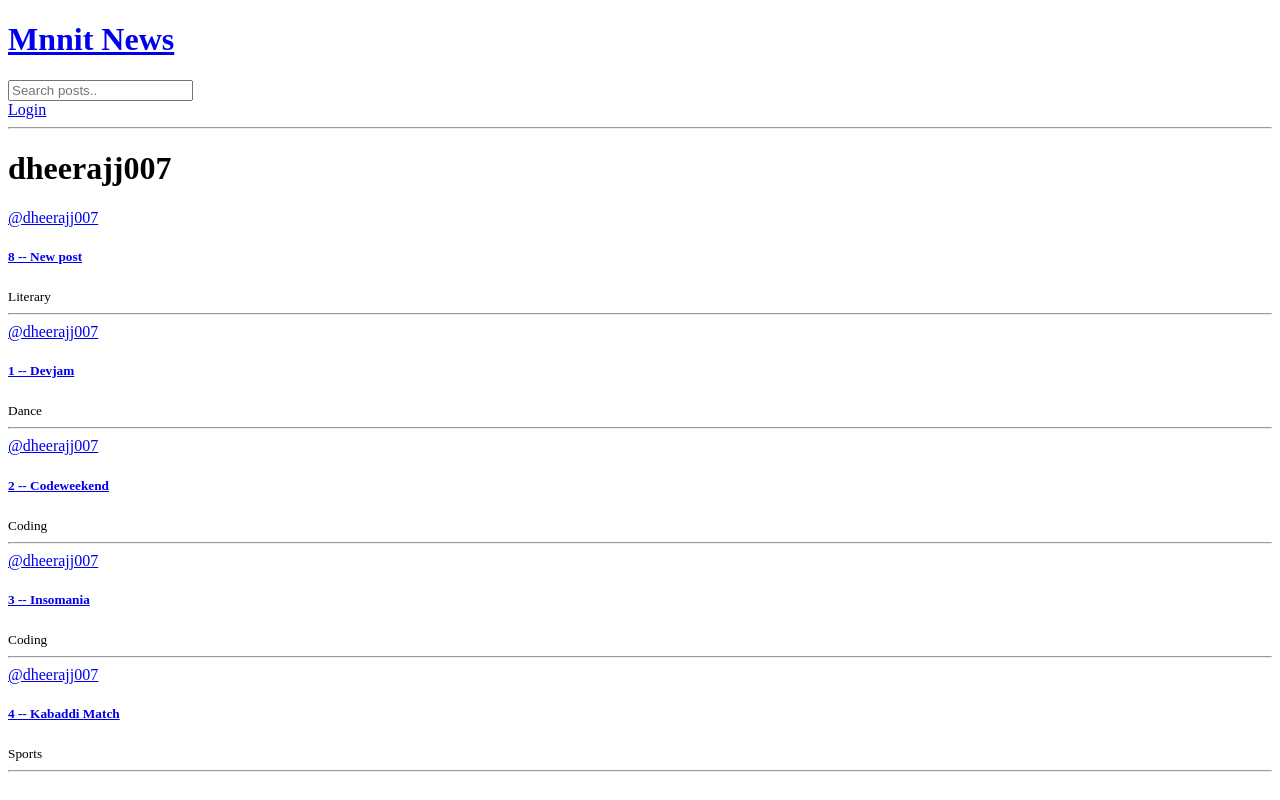
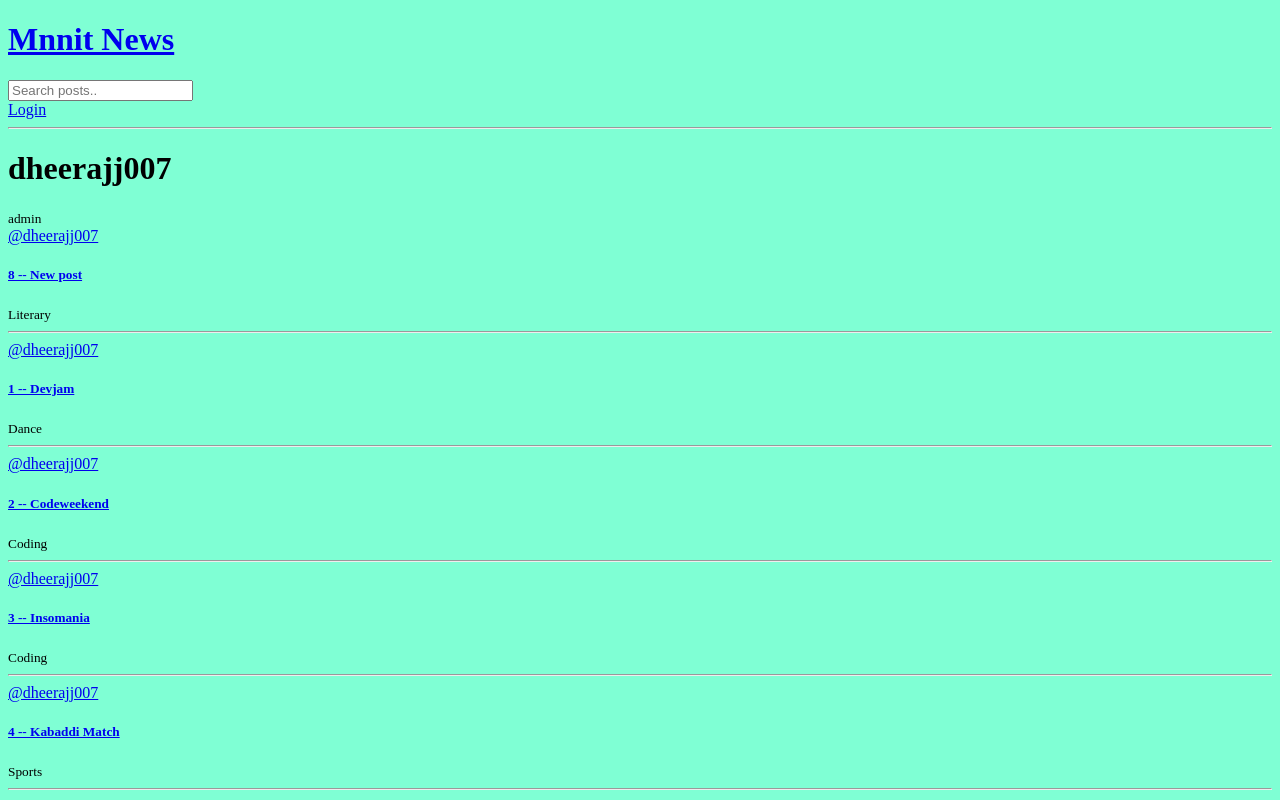
Before and after one commit to dheerajj007/event-post, a Django app: page /profile/1 in a window 1280 px wide. Run offline with Django 4.2, Linux system fonts and the light colour scheme; data comes from the database, SQL or seed files in the repository; both versions use the stored data as it was after the commit.

Commit message:
fixed some issues

```diff
--- a/base/forms.py
+++ b/base/forms.py
@@ -5,3 +5,4 @@ class PostForm(ModelForm):
     class Meta:
         model = Post
         fields = '__all__'
+        exclude = ['creator']
--- a/base/templates/base/profile.html
+++ b/base/templates/base/profile.html
@@ -3,6 +3,9 @@
 
 {% block content %}
 <h1>{{user.username}}</h1>
+{% if user.is_staff %}
+<small>admin</small>
+{% endif %}
 
 <div class="profile-container">
 
--- a/base/views.py
+++ b/base/views.py
@@ -108,7 +108,9 @@ def createPost(request):
     if request.method == 'POST':
         form = PostForm(request.POST)
         if form.is_valid():
-            form.save()
+            post = form.save(commit=False)
+            post.creator = request.user
+            post.save()
             return redirect('home')
 
     context = {'form': form}
--- a/mnnitnews/settings.py
+++ b/mnnitnews/settings.py
@@ -119,6 +119,9 @@ USE_TZ = True
 # https://docs.djangoproject.com/en/4.0/howto/static-files/
 
 STATIC_URL = 'static/'
+STATICFILES_DIRS = [
+    BASE_DIR / 'static',
+]
 
 # Default primary key field type
 # https://docs.djangoproject.com/en/4.0/ref/settings/#default-auto-field
--- /dev/null
+++ b/static/styles/main.css
@@ -0,0 +1,3 @@
+body{
+    background-color: aquamarine;
+}
--- a/templates/main.html
+++ b/templates/main.html
@@ -1,10 +1,13 @@
 <!DOCTYPE html>
+{% load static %}
 <html lang="en">
 <head>
     <meta charset="UTF-8">
     <meta http-equiv="X-UA-Compatible" content="IE=edge">
     <meta name="viewport" content="width=device-width, initial-scale=1.0">
+    <link rel="stylesheet" href="{% static 'styles/main.css' %}">
     <title>Mnnit News</title>
+
 </head>
 <body>
     {% include 'navbar.html' %}
```
Also changed, not shown: db.sqlite3.
